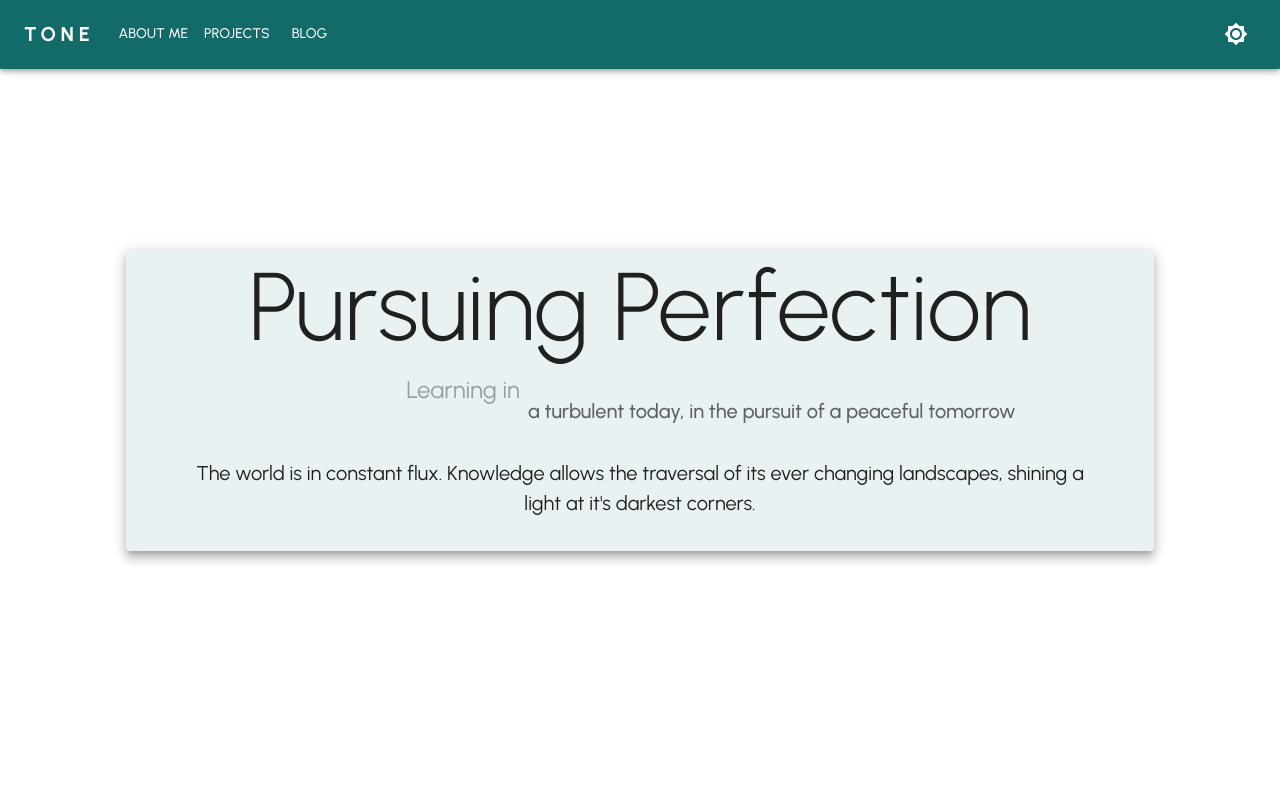
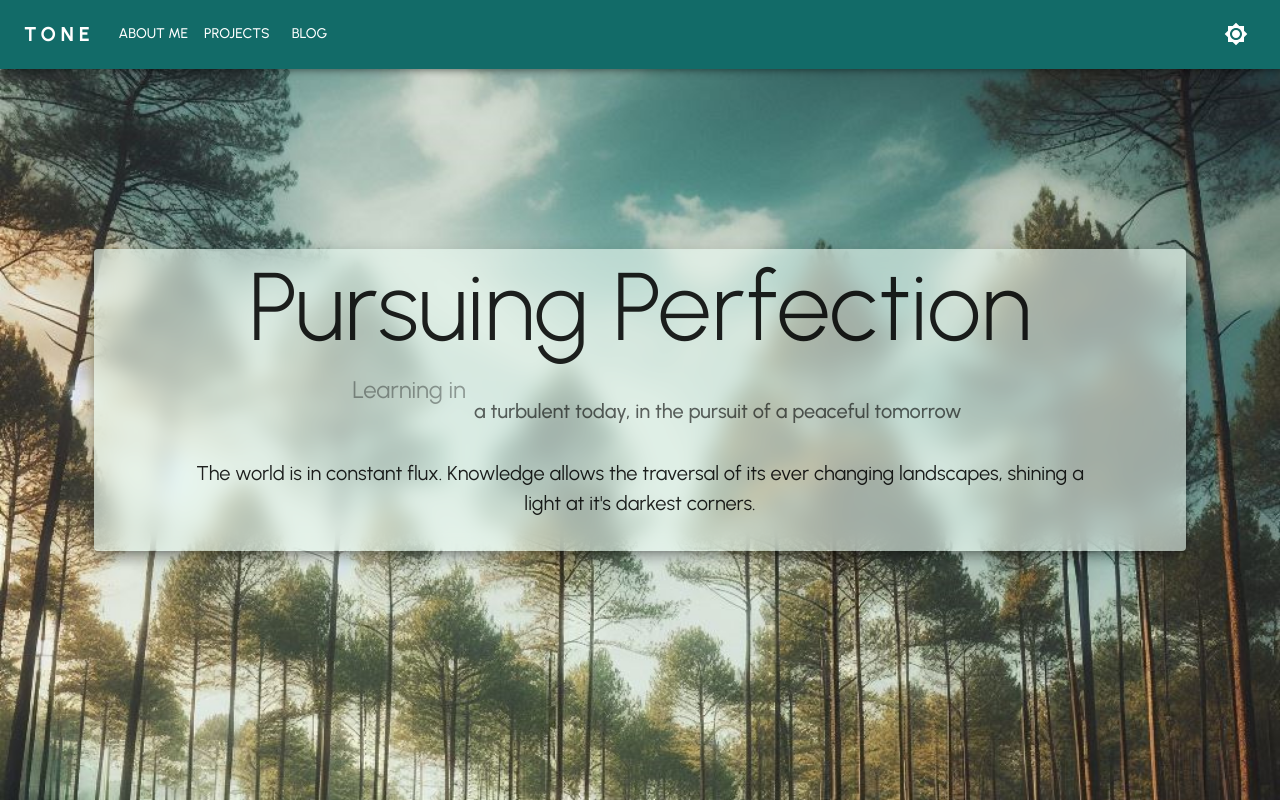
Before and after one commit to ToneAr/tone-consulting-website, a React (Create React App) app: page / in a window 1280 px wide. Built offline with nearby package versions, Linux system fonts and the light colour scheme; a web font is replaced by a local one.

Commit message:
Bunch of styling changes

```diff
--- a/src/App.tsx
+++ b/src/App.tsx
@@ -20,6 +20,7 @@ export default function App () {
                 mode,
                 primary: {
                     main: '#126b68',
+                    light: '#bae3d8',
                 },
                 secondary: {
                     main: '#2db5a3',
--- a/src/CSS/App.css
+++ b/src/CSS/App.css
@@ -52,9 +52,14 @@
   align-items: center;
   justify-content: center;
   font-size: calc(10px + 2vmin);
+
   width: 120;
   height: 120;
+
   z-index: -1;
+
+  background-repeat: no-repeat;
+  background-size: cover;
 
   scroll-snap-align: center;
   scroll-snap-type: mandatory;
@@ -70,7 +75,7 @@
   align-items: center;
   justify-content: center;
   font-size: calc(10px + 2vmin);
-  min-width: 80vw;
+  min-width: 85vw;
   max-width: 88vw;
   min-height: 20vh;
   z-index: 1;
--- a/src/Pages/About/About.tsx
+++ b/src/Pages/About/About.tsx
@@ -229,17 +229,17 @@ export default function About() {
   }, []);
 
   return (
-    <PageBox className='background-box'>
+    <PageBox>
       <PageStack spacing='5vh'>
 
-          <Box sx={{height: '10vh'}}/>
+          <Box sx={{height: '5vh'}}/>
 
           <TitleCard />
 
           <Box sx={{textAlign:'center'}}>
             <DisplayPanel>
 
-            <Typography variant='h2' sx={{color: theme.palette.text.secondary}}>
+            <Typography variant='h2'>
               Competencies
             </Typography>
 
@@ -262,9 +262,9 @@ export default function About() {
           </Box>
 
           <AnimatedBox sx={{textAlign: 'center'}}>
-            <Typography>
-              <KeyboardArrowDownIcon sx={{height:100}}/>
-            </Typography>
+              <Typography>
+                <KeyboardArrowDownIcon sx={{height:100}}/>
+              </Typography>
           </AnimatedBox>
 
           <ContactCard />
--- a/src/Pages/Blog/Blog.tsx
+++ b/src/Pages/Blog/Blog.tsx
@@ -10,7 +10,7 @@ export default function Blog() {
 
   useEffect(() => {
     document.title = "TONE : Other";
-    window.scrollBy(0, 100);
+    window.scrollBy(0, 70);
   }, []);
 
   return (
--- a/src/Pages/Common/AnimatedButton.tsx
+++ b/src/Pages/Common/AnimatedButton.tsx
@@ -13,7 +13,7 @@ const AnimatedButton: React.FC<AnimatedButtonProps> = (props: any) => {
   const [isHovered, setIsHovered] = React.useState<boolean>(false);
   // const [angle, setAngle] = React.useState<number>(30);
 
-  const bgColor = theme.palette.mode === 'dark' ? '#1117' : '#e1e1e177';
+  const bgColor = theme.palette.mode === 'dark' ? '#01010177' : '#fff4';
 
   const borderColor =
     theme.palette.mode === 'dark'
@@ -23,20 +23,22 @@ const AnimatedButton: React.FC<AnimatedButtonProps> = (props: any) => {
   const backgroundAnimation = useSpring({
     background:
       `linear-gradient(
-        30deg,
-        ${theme.palette.primary.main} ${isHovered ? 0 : -100}%,
-        ${bgColor} ${isHovered ? 200 : 0}%
+        45deg,
+        ${bgColor} ${isHovered ? 0 : 0}%,
+        ${ theme.palette.mode ==='dark' ? theme.palette.primary.main : theme.palette.primary.light} ${isHovered ? 50 : 0}%,
+        ${bgColor} ${isHovered ? 100 : 0}%
       )`,
     // background: theme.palette.mode === 'dark' ? '#1117' : '#e1e1e177',
     borderColor: borderColor,
     config: {
-      friction: 30
+      friction: 30,
     }
   });
 
   const fontColor = theme.palette.mode === 'dark' ? '#eee' : '#777';
+  const fontHoverColor = theme.palette.mode === 'dark' ? '#fff' : '#111';
   const fontAnimation = useSpring({
-    color: isHovered ? '#eee' : fontColor
+    color: isHovered ? fontHoverColor : fontColor
   });
 
   const handleMouseEnter = () => {
--- a/src/Pages/Common/CommonElements.tsx
+++ b/src/Pages/Common/CommonElements.tsx
@@ -1,5 +1,8 @@
 import { Box, Grow, Paper, Stack, useTheme } from "@mui/material";
-import { animated, useInView, useSpring } from "react-spring";
+import { animated, useInView, useSpring, useTransition } from "react-spring";
+import dayForestImg from '../../Resources/daytime-forest.jpg';
+import nightForestImg from '../../Resources/nighttime-forest.jpg';
+import { useState } from "react";
 
 type props = {
   children?: JSX.Element[] | JSX.Element,
@@ -14,7 +17,8 @@ function PageBox ( {className = "background-box", ...props}:props ) {
     const theme = useTheme();
 
     const backgroundAnimation = useSpring({
-      background: `${theme.palette.mode === 'dark' ? '#111' : '#fff'}`
+      // background: `${theme.palette.mode === 'dark' ? '#111' : '#fff'}`
+      // backgroundImage: `url(${theme.palette.mode === 'dark' ? nightForestImg : dayForestImg})`
     });
 
     const AnimatedBox = animated(Box);
@@ -22,10 +26,11 @@ function PageBox ( {className = "background-box", ...props}:props ) {
     return (
         <AnimatedBox className={className}
           style={{
-            ...backgroundAnimation
+            ...backgroundAnimation,
+            backgroundImage: `url(${theme.palette.mode === 'dark' ? nightForestImg : dayForestImg})`
           }}
           sx={{
-              background: theme.palette.background.default,
+              // background: theme.palette.background.default,
               color: theme.palette.text.primary,
               ...props.sx
           }}
@@ -54,7 +59,7 @@ function DisplayPanel ( {className = "paper", elevation = 8, ...props}: props )
     const styles = useSpring({
       scale: isInView ? 1 : 0,
       opacity: isInView ? 1 : 0,
-      y: isInView ? 0 : 80,
+      // y: isInView ? 0 : 80,
       config: {
         tension: 500,
         friction: 50,
@@ -63,7 +68,8 @@ function DisplayPanel ( {className = "paper", elevation = 8, ...props}: props )
 
 
     const backgroundAnimation = useSpring({
-      background: theme.palette.mode === 'dark' ? "#212121" : "#eaf1f2",
+      background: theme.palette.mode === 'dark' ? "#212121aa" : "#ebfcf499",
+
       config: {
         friction: 40
       }
@@ -80,6 +86,7 @@ function DisplayPanel ( {className = "paper", elevation = 8, ...props}: props )
           elevation={elevation}
           style={{
             padding:2,
+            backdropFilter: `blur(10px)`,
             ...backgroundAnimation,
             ...styles,
             ...props.sx
@@ -95,7 +102,7 @@ function OutlinedPaper ( {className = "paper-outlined", ...props}: props ) {
     const theme = useTheme();
     return (
         <Paper className={className} variant='outlined' sx={{
-            background: theme.palette.mode === 'dark' ? "#111111" : "#e9e9e9",
+            background: theme.palette.mode === 'dark' ? "#0006" : "#fff8",
             padding:2,
             ...props.sx
           }}
@@ -107,7 +114,7 @@ function OutlinedPaper ( {className = "paper-outlined", ...props}: props ) {
 };
 
 
-export const buildInteractionObserverThreshold = (count = 100) => {
+const buildInteractionObserverThreshold = (count = 100) => {
   const threshold = []
 
   const parts = 1 / count
@@ -124,5 +131,6 @@ export {
     PageBox,
     DisplayPanel,
     PageStack,
-    OutlinedPaper
+    OutlinedPaper,
+    buildInteractionObserverThreshold
 };
--- a/src/Pages/Common/Navbar.tsx
+++ b/src/Pages/Common/Navbar.tsx
@@ -74,7 +74,7 @@ function Navbar({ colorMode } : {colorMode: any}) {
 
   // className={`navbar ${ show && 'hidden' }`}
   return (
-    <AnimatedAppBar style={styles}>
+    <AnimatedAppBar style={{...styles}}>
       <AnimatedContainer maxWidth="xl" >
         <Toolbar disableGutters  >
           <Link to="/" style={{textDecoration: 'none'}}>
--- a/src/Pages/Home/Home.tsx
+++ b/src/Pages/Home/Home.tsx
@@ -67,17 +67,28 @@ function Home() {
             </AnimatedTypography>
 
             <br />
+            <Box
+              sx={{
 
-              <Grid container spacing={1} sx={{ maxWidth:'80%', textAlign: 'center'}} >
-                <Grid item xs={4.3} >
-                  <AnimatedTypography variant='h5' sx={{color:theme.palette.text.secondary, textAlign: 'right'}} style={props}>
+              }}
+            >
+              <Grid container spacing={1} justifyContent='center' sx={{ maxWidth:'80vw', textAlign: 'center'}} >
+                <Grid item xs={4} sx={{padding: 0, width: '20px'}}>
+                  <AnimatedTypography variant='h5'
+                    sx={{
+                      color:theme.palette.text.secondary,
+                      textAlign: 'right'
+                    }}
+                    style={props}
+                  >
                     {displayText}
                   </AnimatedTypography>
                 </Grid>
-                <Grid item xs={7.7} >
+                <Grid item xs={8} sx={{padding: 0, width: '1000px'}}>
                   <Typography variant='h6' sx={{color:theme.palette.text.secondary, textAlign: 'left' }}>a turbulent today, in the pursuit of a peaceful tomorrow</Typography>
                 </Grid>
               </Grid>
+            </Box>
 
             <br />
 
```
Also changed, not shown: src/Resources/daytime-forest.jpg (added), src/Resources/nighttime-forest.jpg (added).
